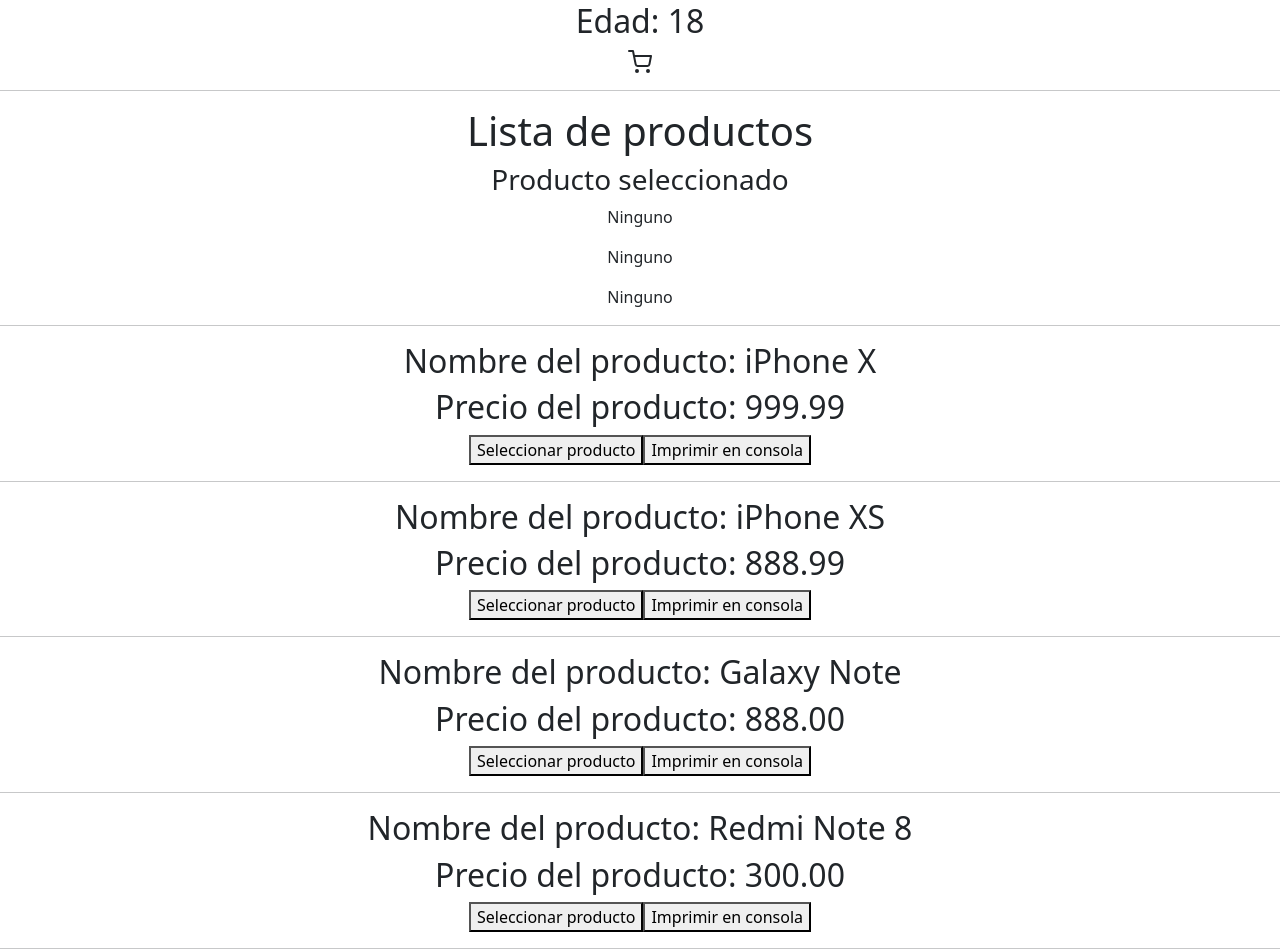
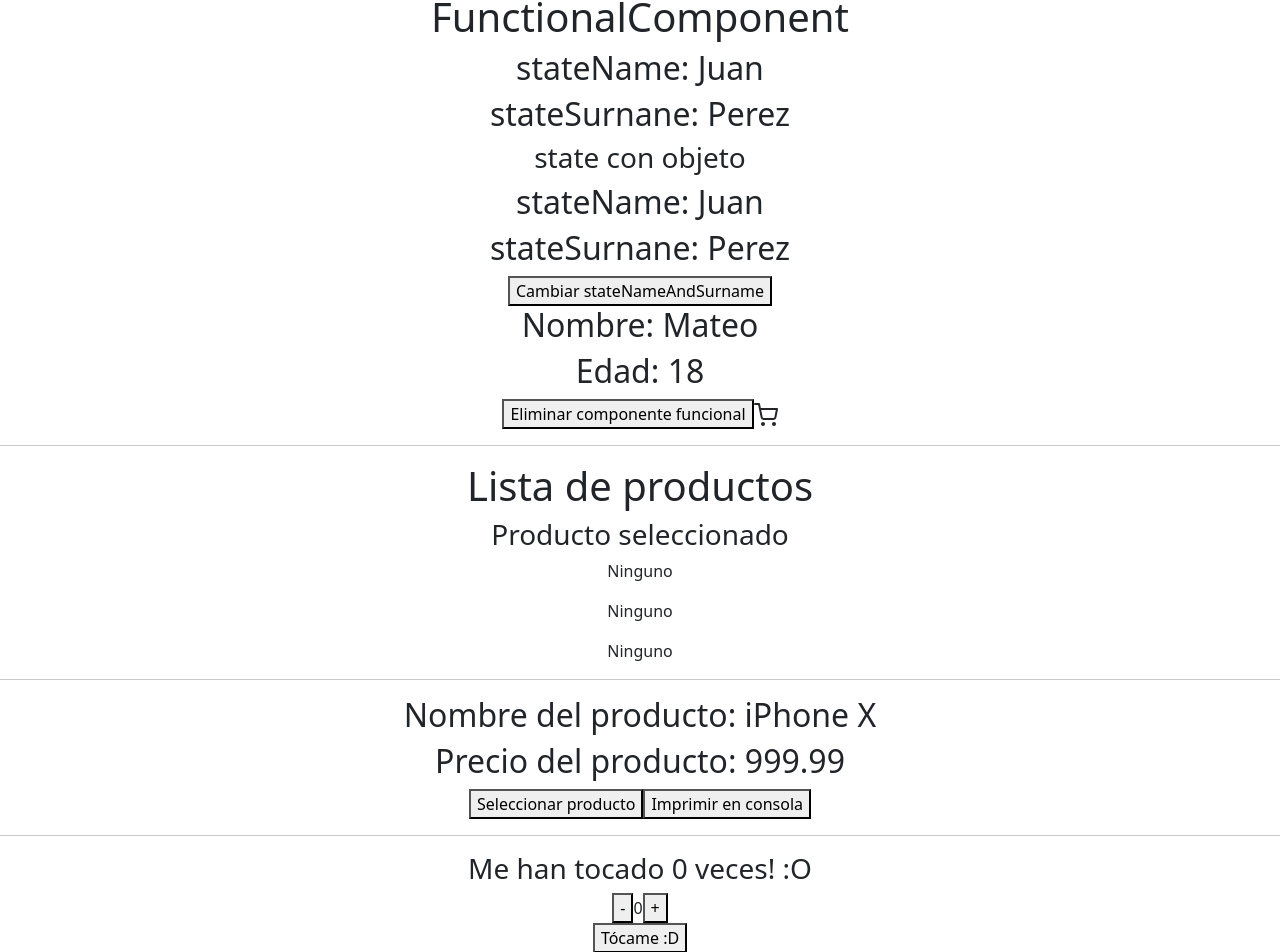
Before and after one commit to Irnias/e-commerce-31110, a React (Create React App) app: page / in a window 1280 px wide. Shown: the part 411-1363 px from the top of the page. Built offline with nearby package versions, Linux system fonts and the light colour scheme.

Commit message:
Class 05 - Component II

```diff
--- a/src/App.js
+++ b/src/App.js
@@ -1,4 +1,5 @@
 import "bootstrap/dist/css/bootstrap.min.css";
+import { useState } from "react";
 import "./App.css";
 import { ClassComponent } from "./components/class-component/ClassComponent";
 import ComponentChildren from "./components/component-children/ComponentChildren";
@@ -10,6 +11,8 @@
 const age = 18;
 
 function App() {
+  const [showFunctionComponent, setShowFunctionComponent] = useState(true);
+
   return (
     <div className="App">
       <NavBar />
@@ -17,7 +20,11 @@
       <hr />
       <ClassComponent age={age} name="Rodolfo" />
       <hr />
-      <FunctionalComponent age={age} name="Mateo" />
+      {showFunctionComponent && <FunctionalComponent age={age} name="Mateo" />}
+      <button onClick={() => setShowFunctionComponent(!showFunctionComponent)}>
+        Eliminar componente funcional
+      </button>
+      {/* <FunctionalComponent age={age} name="Alejandro" /> */}
       <CartIcon />
       <hr />
       <ItemListContainer />
--- a/src/components/class-component/ClassComponent.js
+++ b/src/components/class-component/ClassComponent.js
@@ -1,12 +1,30 @@
 import { Component, Fragment } from "react";
 
 export class ClassComponent extends Component {
+  constructor() {
+    super();
+    this.state = {
+      name: "Juan",
+      surname: "Perez",
+    };
+  }
+
+  updateName = () => {
+    this.setState({ name: "Leo" });
+  };
+
   render() {
     const { name, age } = this.props;
 
     return (
       <Fragment>
         <h1>ClassComponent</h1>
+        <div onClick={this.updateName}>
+          <h2>Nombre del estado: {this.state.name}</h2>
+        </div>
+        <div>
+          <h2>Nombre del estado: {this.state.surname}</h2>
+        </div>
         <h2>Nombre: {name}</h2>
         <h2>Edad: {age}</h2>
       </Fragment>
--- a/src/components/function-component/FunctionalComponent.js
+++ b/src/components/function-component/FunctionalComponent.js
@@ -1,7 +1,52 @@
+import { useEffect, useState } from "react";
+
 const FunctionalComponent = ({ name, age }) => {
+  const [stateName, setStateName] = useState("Juan");
+  const [surname, setSurname] = useState("Perez");
+  const [user, setUser] = useState({
+    name: "Juan",
+    surname: "Perez",
+  });
+
+  useEffect(() => {
+    console.log("Hola soy un componente funcional");
+    return () => {
+      console.log(
+        "Efecto 1, Voy a ser elimido, por lo tanto voy a crear nueva lógica"
+      );
+    };
+  }, []);
+
+  useEffect(() => {
+    console.log("Hola soy un componente funcional");
+    return () => {
+      console.log(
+        "Efecto 2, Voy a ser limpiado, por lo tanto voy a crear nueva lógica"
+      );
+    };
+  }, [user]);
+
+  if (!name) {
+    return <h1>name no existe</h1>;
+  }
+
+  const updateNameAndSurname = () => {
+    setStateName("Leo");
+    setUser({ ...user, name: "Leo" });
+  };
+
   return (
     <>
       <h1>FunctionalComponent</h1>
+      <h2>stateName: {stateName}</h2>
+      <h2>stateSurnane: {surname}</h2>
+      <h3>state con objeto</h3>
+      {/* Con objeto */}
+      <h2>stateName: {user.name}</h2>
+      <h2>stateSurnane: {user.surname}</h2>
+      <button onClick={updateNameAndSurname}>
+        Cambiar stateNameAndSurname
+      </button>
       <h2>Nombre: {name}</h2>
       <h2>Edad: {age}</h2>
     </>
--- /dev/null
+++ b/src/components/item-counter/ItemCounter.js
@@ -0,0 +1,42 @@
+import React, { useState } from "react";
+
+const ItemCounter = ({ stock }) => {
+  const [counter, setCounter] = useState(0);
+  const [currentTimes, setCurrentTimes] = useState(0);
+  const [currentDate, setCurrentDate] = useState("");
+
+  const minusCounter = () => {
+    if (counter <= 0) return;
+    setCounter(counter - 1);
+  };
+
+  const plusCounter = () => {
+    if (counter >= stock) return;
+    setCounter(counter + 1);
+  };
+
+  const takeMe = () => {
+    setCurrentTimes(currentTimes + 1);
+    const today = new Date();
+    setCurrentDate(
+      `Hoy es ${today.getFullYear()}-${
+        today.getMonth() + 1
+      }-${today.getDate()}, y son las ${today.getHours()}:${today.getMinutes()}:${today.getSeconds()} en mi país :P`
+    );
+  };
+
+  return (
+    <>
+      <div>
+        <h3>Me han tocado {currentTimes} veces! :O</h3>
+        <h3>{currentDate}</h3>
+        <button onClick={minusCounter}>-</button>
+        <span>{counter}</span>
+        <button onClick={plusCounter}>+</button>
+      </div>
+      <button onClick={takeMe}>Tócame :D</button>
+    </>
+  );
+};
+
+export default ItemCounter;
--- a/src/components/item/Item.js
+++ b/src/components/item/Item.js
@@ -1,3 +1,5 @@
+import ItemCounter from "../item-counter/ItemCounter";
+
 const Item = ({ name, price, id, setSelectedItem, otherFunction }) => {
   const selectItem = () => setSelectedItem({ name, price, id });
 
@@ -8,6 +10,7 @@
       <button onClick={selectItem}>Seleccionar producto</button>
       <button onClick={otherFunction}>Imprimir en consola</button>
       <hr />
+      <ItemCounter stock={10} />
     </div>
   );
 };
```
